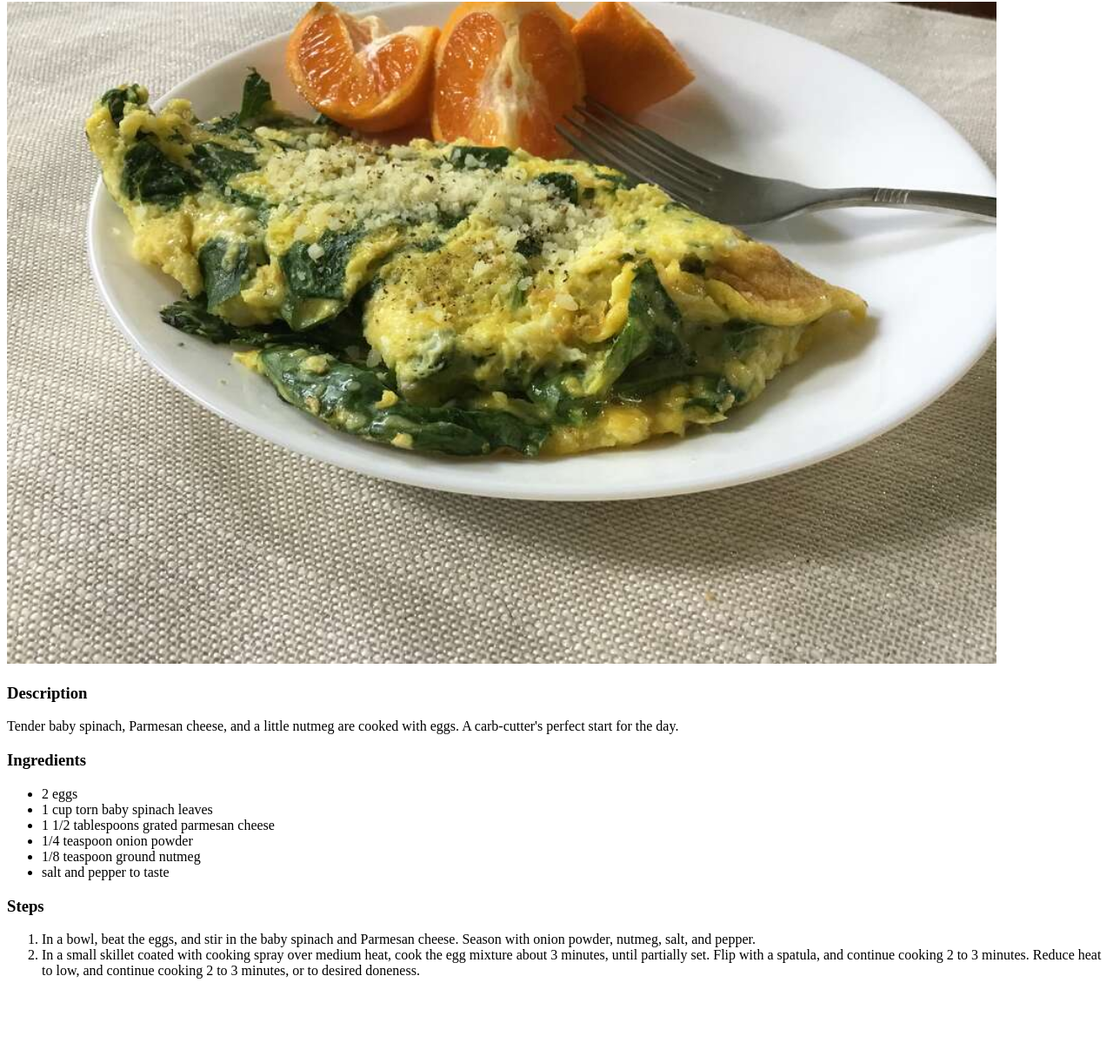
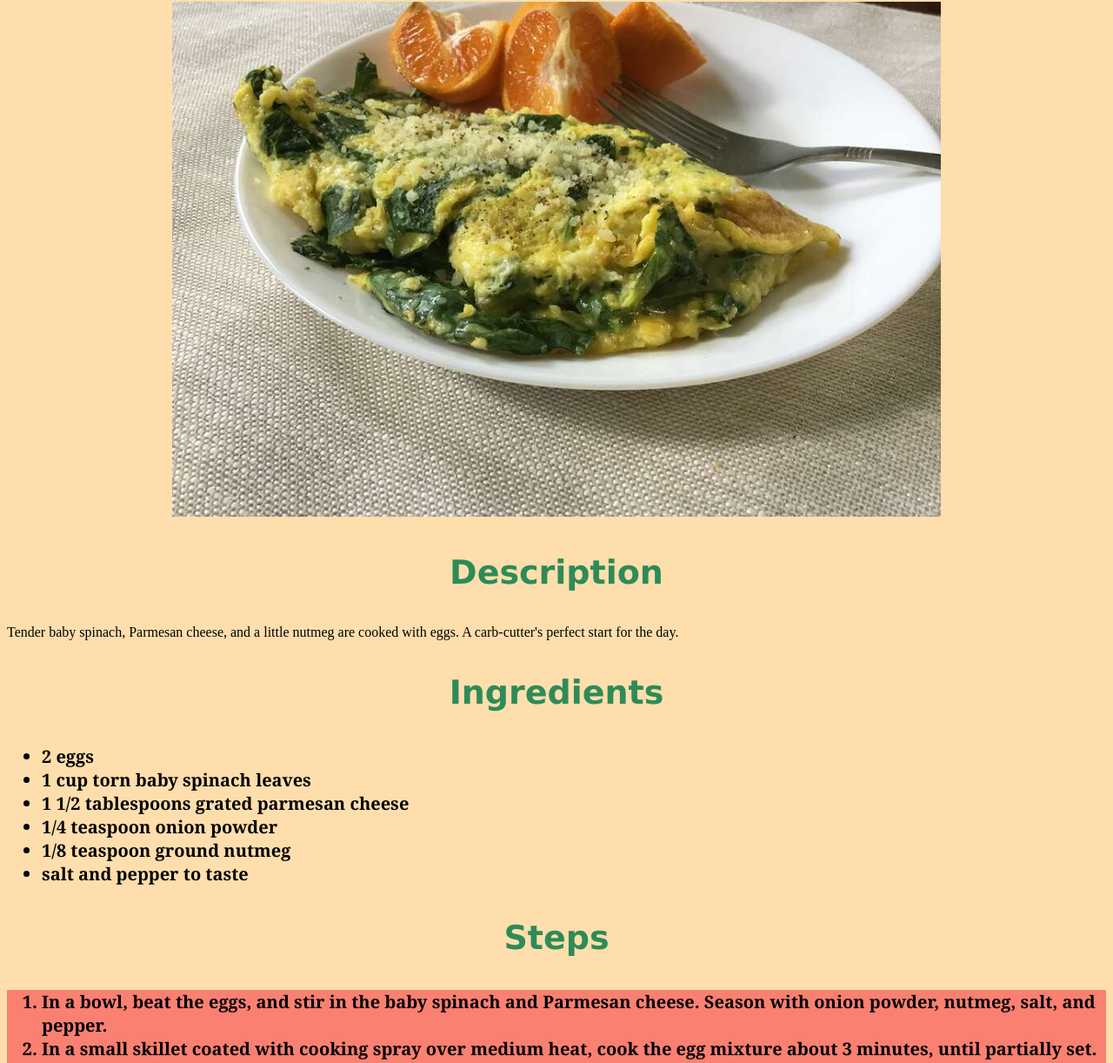
Before and after one commit to richardwhitingiii/odin-recipes, a plain HTML site: page recipes/omelet.html in a window 1280 px wide. Shown: the part 78-1300 px from the top of the page at 87% size. Before the commit the page ends 1219 px from the top, so only its background shows below. Drawn offline with Linux system fonts and the light colour scheme.

Commit message:
Added CSS to entire recipes website, sans descriptions

```diff
--- a/recipes/omelet.html
+++ b/recipes/omelet.html
@@ -5,10 +5,14 @@
     <meta http-equiv="X-UA-Compatible" content="IE=edge">
     <meta name="viewport" content="width=device-width, initial-scale=1.0">
     <title>Baby Spinach Omelet</title>
+    <link rel="stylesheet" href="../styles.css">
 </head>
 <body>
     <h1>Baby Spinach Omelet</h1>
-    <img src="../images/babyspinachomelet.jpeg" width="90%" alt="A completed baby spinach omelet.">
+    <div>
+        <img id="omelet" src="../images/babyspinachomelet.jpeg" alt="A completed baby spinach omelet.">
+    </div>
+
         <h3>Description</h3>
             <p>Tender baby spinach, Parmesan cheese, and a little nutmeg are cooked with eggs. A carb-cutter's perfect start for the day.</p>
         <h3>Ingredients</h3>
--- a/styles.css
+++ b/styles.css
@@ -7,7 +7,7 @@
     width: 500px;
 }
 
-#center {
+div {
     text-align: center;
 }
 
@@ -24,3 +24,38 @@
     color: olive;
     text-align: center;
 }
+
+#somtam {
+    height: auto;
+    width: 50%;
+}
+
+#omelet {
+    height: auto;
+    width: 70%;
+}
+
+h3 {
+    font-size: 38px;
+    font-family: Verdana, Geneva, Tahoma, sans-serif;
+    color: seagreen;
+    text-align: center;
+}
+
+ul {
+    font-size: 20px;
+    font-family: Georgia, 'Times New Roman', Times, serif;
+    color: black;
+    text-align: left;
+    font-weight: 800;
+}
+
+ol,
+ol li {
+    font-size: 20px;
+    font-family: Georgia, 'Times New Roman', Times, serif;
+    color: black;
+    text-align: left;
+    font-weight: 800;
+    background-color: salmon;
+}
```
Also changed, not shown: index.html (+2 -2 lines), recipes/greenpapaya.html (+5 -1 lines), recipes/tofumasala.html (+5 -1 lines).
